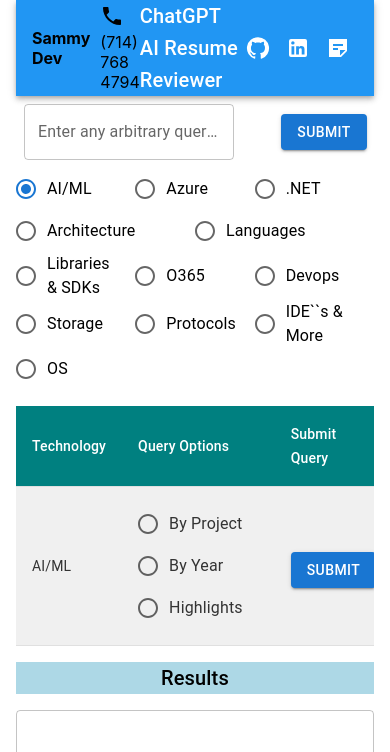
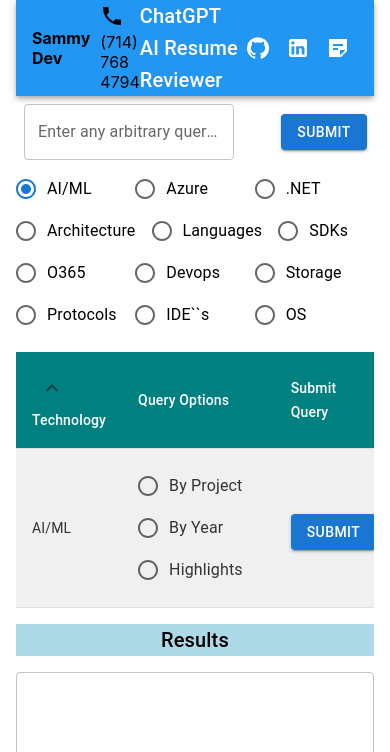
Before and after one commit to sammydev395/resume_app, a React (Create React App) app: page / in a window 390 px wide. Shown: the top 752 px of the page. Built offline with nearby package versions, Linux system fonts and the light colour scheme; no server answers.

Commit message:
Made the query grid auto collapse on a mobile device

```diff
--- a/src/Components/DataTable.tsx
+++ b/src/Components/DataTable.tsx
@@ -1,6 +1,7 @@
-import React from 'react';
+import React, { useState } from 'react';
 import { styled } from '@mui/system';
-import { Table, TableHead, TableBody, TableCell, TableContainer, TableRow, Paper } from '@mui/material';
+import { Table, TableHead, TableBody, TableCell, TableContainer, TableRow, Paper, Button, IconButton, useMediaQuery } from '@mui/material';
+import { ExpandLess, ExpandMore } from '@mui/icons-material';
 import RadioButtonRow from './RadioButtonRow';
 import { TechData } from '../Data/data';
 
@@ -8,6 +9,7 @@ import { TechData } from '../Data/data';
 const ColoredHeaderCell = styled(TableCell)({
   backgroundColor: '#008080', // Background color for header cells
   color: '#fff', // Text color for header cells
+  width: '33%', // Width of the header cell
 });
 
 const StyledTable = styled(Table)`
@@ -26,20 +28,36 @@ interface DataTableProps {
 
 const DataTable: React.FC<DataTableProps> = ({ data, selectedOption, handleSubmit }) => {
   const selectedData = data.find(item => item.label === selectedOption);
+  const [isCollapsed, setIsCollapsed] = useState(false);
+  const isMobile = useMediaQuery('(max-width:600px)');
+
+  const toggleCollapse = () => {
+    setIsCollapsed(!isCollapsed);
+  };
+
+  const onSubmit = (selectedOption: string) => {
+    isMobile && setIsCollapsed(true);
+    handleSubmit(selectedOption);
+  };
 
   return (
       <TableContainer>
         <StyledTable>
           <TableHead>
               <StyledTableRow>
-              <ColoredHeaderCell>Technology</ColoredHeaderCell>
+                <ColoredHeaderCell>
+                  <IconButton onClick={toggleCollapse}>
+                    {isCollapsed ? <ExpandMore /> : <ExpandLess />}
+                  </IconButton>
+                  Technology
+                </ColoredHeaderCell>
                 <ColoredHeaderCell>Query Options</ColoredHeaderCell>
                 <ColoredHeaderCell>Submit Query</ColoredHeaderCell>
               </StyledTableRow>
           </TableHead>
-        <TableBody>
+          <TableBody style={{ display: isCollapsed ? 'none' : 'table-row-group' }}>
               {selectedData?.details.map((rowData, index) => (
-              <RadioButtonRow key={index} data={rowData} onSubmit={handleSubmit} />
+                <RadioButtonRow key={index} data={rowData} onSubmit={onSubmit} />
               ))}
           </TableBody>
        </StyledTable>
--- a/src/Data/data.tsx
+++ b/src/Data/data.tsx
@@ -281,12 +281,12 @@ export const UIData: TechData[] = [
   { label: '.NET', details: NetUIData },
   { label: 'Architecture', details: ArchitectureUIData },
   { label: 'Languages', details: LanguagesUIData },
-  { label: 'Libraries & SDKs', details: SDKSUIData },
+  { label: 'SDKs', details: SDKSUIData },
   { label: 'O365', details: O365UIData },
   { label: 'Devops', details: DevOpsUIData },
   { label: 'Storage', details: StorageUIData },
   { label: 'Protocols', details: ProtocolsUIData },
-  { label: 'IDE``s & More', details: IDEsUIData },
+  { label: 'IDE``s', details: IDEsUIData },
   { label: 'OS', details: OSUIData }
 
 ];
```
Lines whose indentation alone changed are shown as unchanged.
